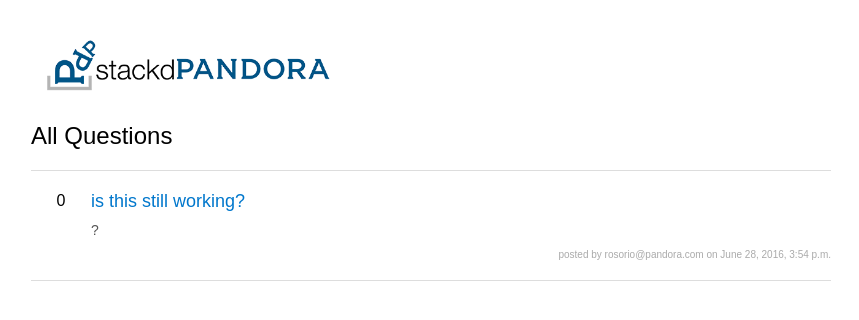
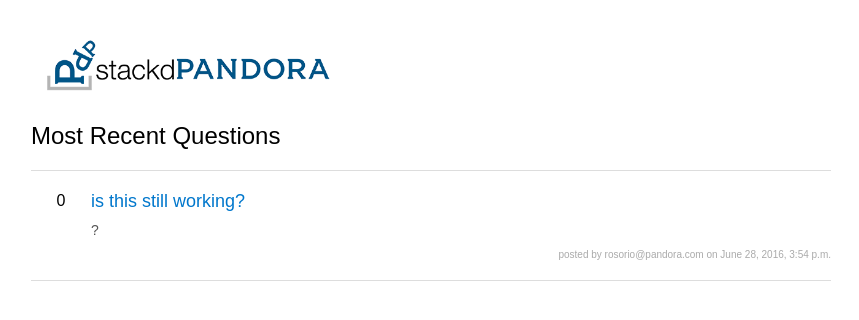
Before and after one commit to halfpete/stackd, a Django app: page / in a window 1280 px wide. Shown: the part 34-354 px from the top of the page, without its empty margins (9-868 px from the left). Run offline with Django 3.2, Linux system fonts and the light colour scheme; data comes from the database, SQL or seed files in the repository.

Commit message:
changing index.html to 'Most Recent Questions'

```diff
--- a/stackd/templates/overflow/index.html
+++ b/stackd/templates/overflow/index.html
@@ -2,7 +2,7 @@
 
 {% block content %}
 <div id="home" class="grid cf">
-	<h2>All Questions</h2>
+	<h2>Most Recent Questions</h2>
 	<div id="question-list" class="col-2-3">
 		{% if question_list %}
 			{% for question in question_list %}
```
